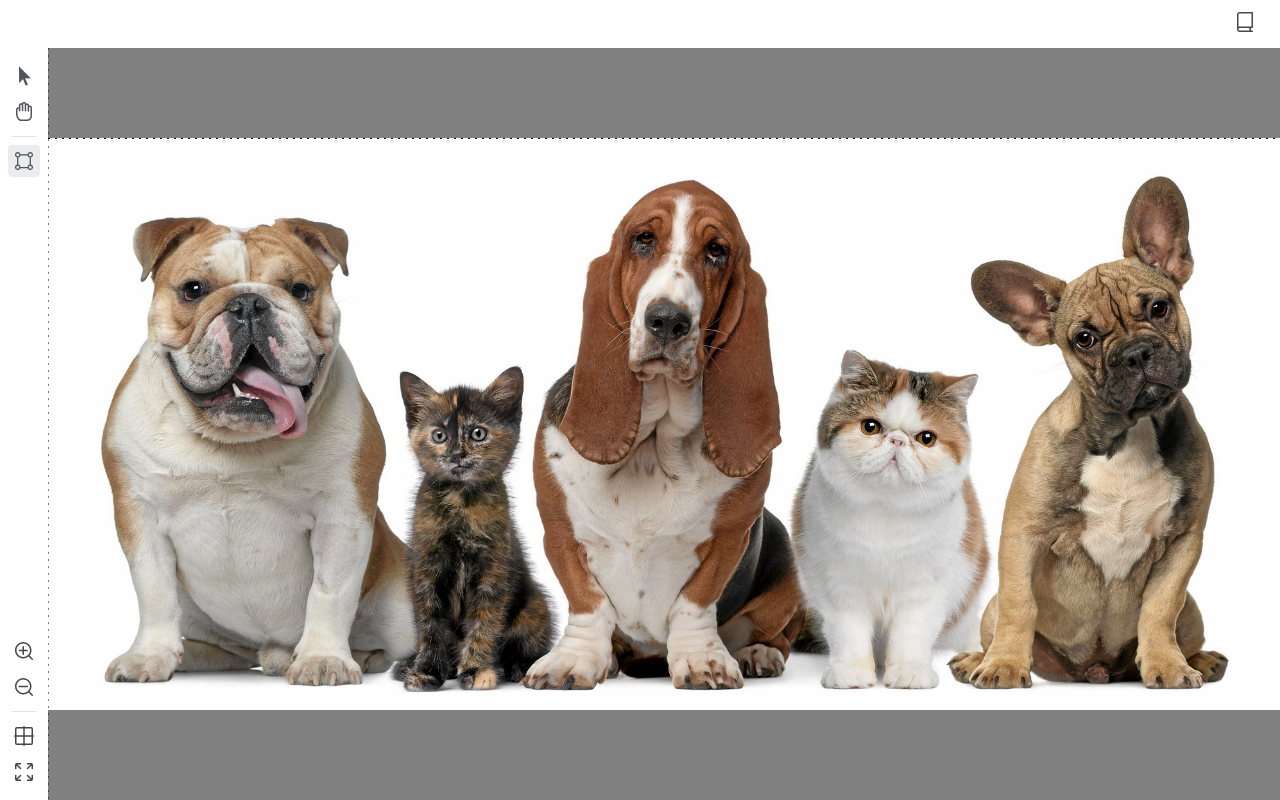
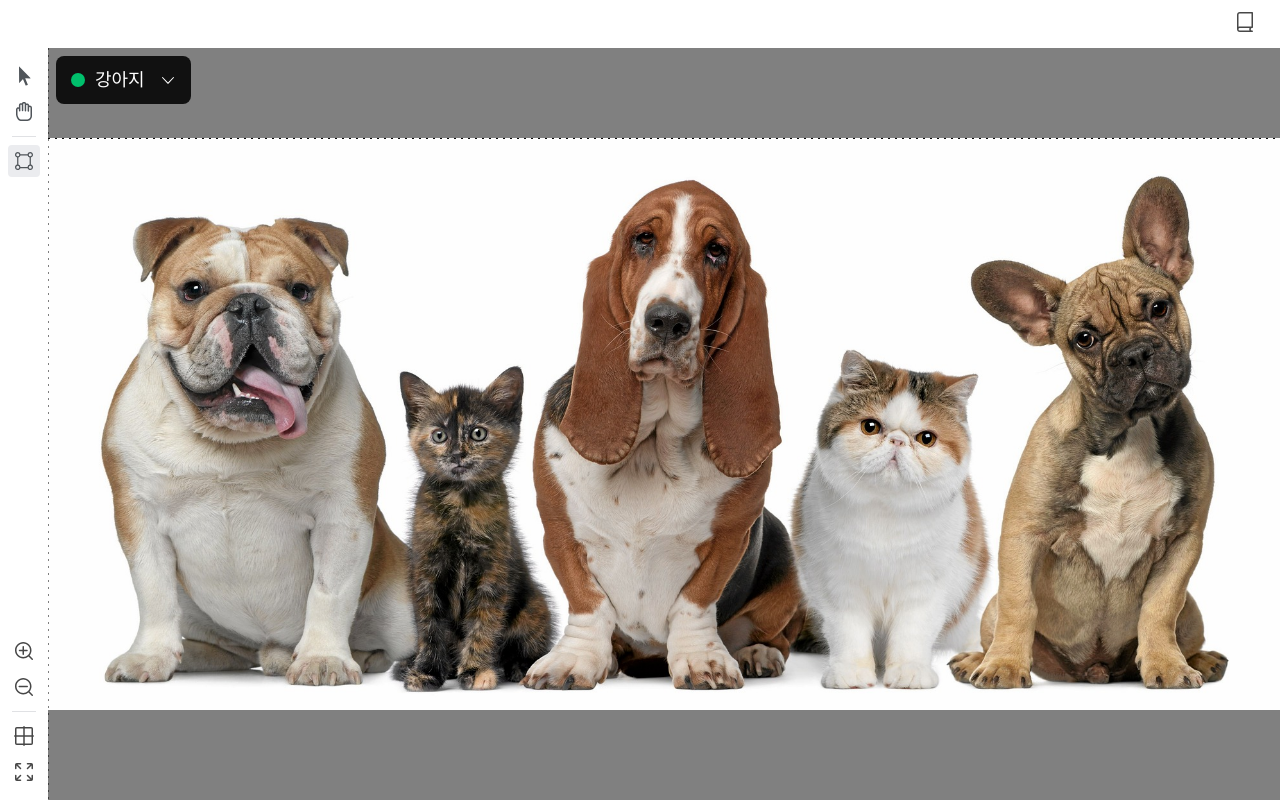
Before and after one commit to msm0748/bounding-box, a React (Create React App) app: page / in a window 1280 px wide. Both pictures are taken after a click on the button 24 px from the left and 161 px from the top of the page. Built offline with nearby package versions, Linux system fonts and the light colour scheme.

Commit message:
feat: Add Category logic

```diff
--- a/src/components/bounding/Canvas.tsx
+++ b/src/components/bounding/Canvas.tsx
@@ -1,8 +1,9 @@
 import React from "react";
 import { useRef, useState, useEffect, useLayoutEffect, useCallback, Dispatch, SetStateAction } from "react";
 import styled from "styled-components";
-import { ISize, IElements, ISelectedElement, Point } from "./index.type";
+import { ISize, IElements, ISelectedElement, Point, ICategory } from "./index.type";
 import CanvasHandler from "./CanvasHandler";
+import CategoryDropDown from "./category";
 import test from "../../assets/images/test.jpg";
 
 interface Props {
@@ -13,6 +14,9 @@ interface Props {
     setSelectedElement: Dispatch<SetStateAction<ISelectedElement | null>>;
     isReset: boolean;
     setIsReset: Dispatch<SetStateAction<boolean>>;
+    category: ICategory;
+    setCategory: Dispatch<SetStateAction<ICategory>>;
+    categoryList: ICategory[];
 }
 
 const StyledWrap = styled.div`
@@ -48,7 +52,7 @@ const MIN_SCALE = 0.1;
 const image = new Image();
 image.src = test;
 
-function Canvas({ tool, elements, setElements, selectedElement, setSelectedElement, isReset, setIsReset }: Props) {
+function Canvas({ tool, elements, setElements, selectedElement, setSelectedElement, isReset, setIsReset, category, setCategory, categoryList }: Props) {
     const wrapRef = useRef<HTMLDivElement>(null);
     const [canvasSize, setCanvasSize] = useState<ISize>({ width: 0, height: 0 });
     const [drawImageSize, setDrawImageSize] = useState<ISize>({ width: 0, height: 0 });
@@ -230,16 +234,18 @@ function Canvas({ tool, elements, setElements, selectedElement, setSelectedEleme
             ctx.drawImage(image, 0, (canvasSize.height - imageHeight) / 2, imageWidth, imageHeight);
 
             const resizePointRect = RESIZE_POINT + 3 / scale;
-            elements.forEach(({ id, sX, sY, cX, cY }) => {
+            elements.forEach(({ id, sX, sY, cX, cY, color }) => {
                 const width = cX - sX;
                 const height = cY - sY;
                 ctx.setLineDash([0]);
+                ctx.strokeStyle = color;
                 ctx.lineWidth = 2 / scale;
                 ctx.strokeRect(sX, sY, width, height);
 
                 if (getElementId === id) {
                     if (!selectedElement || selectedElement.id !== getElementId) {
                         ctx.globalAlpha = 0.5;
+                        ctx.fillStyle = color;
                         ctx.fillRect(sX, sY, width, height);
                         ctx.globalAlpha = 1;
                     }
@@ -330,6 +336,7 @@ function Canvas({ tool, elements, setElements, selectedElement, setSelectedEleme
 
     return (
         <StyledWrap ref={wrapRef}>
+            {tool === "bounding" && <CategoryDropDown category={category} setCategory={setCategory} categoryList={categoryList} isAbsolute={true} />}
             <StyledCanvas ref={canvasRef} width={canvasSize.width} height={canvasSize.height}></StyledCanvas>
             <CanvasHandler
                 tool={tool}
@@ -349,6 +356,7 @@ function Canvas({ tool, elements, setElements, selectedElement, setSelectedEleme
                 scale={scale}
                 drawImageSize={drawImageSize}
                 getMouseOverElement={getMouseOverElement}
+                category={category}
             ></CanvasHandler>
         </StyledWrap>
     );
--- a/src/components/bounding/CanvasHandler.tsx
+++ b/src/components/bounding/CanvasHandler.tsx
@@ -1,6 +1,6 @@
 import { useRef, useState, useEffect, useCallback, Dispatch, SetStateAction } from "react";
 import styled from "styled-components";
-import { ISize, IElements, ISelectedElement, Point } from "./index.type";
+import { ISize, IElements, ISelectedElement, Point, ICategory } from "./index.type";
 
 interface Props {
     tool: "select" | "move" | "bounding";
@@ -20,6 +20,7 @@ interface Props {
     scale: number;
     drawImageSize: ISize;
     getMouseOverElement: (element: ISelectedElement | undefined) => void;
+    category: ICategory;
 }
 
 const StyledCanvas = styled.canvas`
@@ -30,10 +31,6 @@ const StyledCanvas = styled.canvas`
 `;
 
 const ORIGIN = { x: 0, y: 0 };
-
-const createElement = (id: number, sX: number, sY: number, cX: number, cY: number) => {
-    return { id, sX, sY, cX, cY };
-};
 
 const adjustElementCoordinates = (element: IElements) => {
     //오른쪽에서 왼쪽으로 그릴때 좌표값 제대로  잡아주기
@@ -140,6 +137,7 @@ function Canvas({
     scale,
     drawImageSize,
     getMouseOverElement,
+    category,
 }: Props) {
     const canvasRef = useRef<HTMLCanvasElement>(null);
     const [ctx, setCtx] = useState<CanvasRenderingContext2D | null>(null);
@@ -156,6 +154,13 @@ function Canvas({
         const context = canvas.getContext("2d");
         setCtx(context);
     }, [canvasSize]);
+
+    const createElement = useCallback(
+        (id: number, sX: number, sY: number, cX: number, cY: number, color: string = category.color, title: string = category.title) => {
+            return { id, sX, sY, cX, cY, color, title };
+        },
+        [category]
+    );
 
     const nearPoint = useCallback(
         (offsetX: number, offsetY: number, x: number, y: number, name: string, cX?: number, cY?: number) => {
@@ -242,13 +247,13 @@ function Canvas({
     );
 
     const updateElement = useCallback(
-        (id: number, sX: number, sY: number, cX: number, cY: number) => {
-            const updateElement = createElement(id, sX, sY, cX, cY);
+        (id: number, sX: number, sY: number, cX: number, cY: number, color: string, title: string) => {
+            const updateElement = createElement(id, sX, sY, cX, cY, color, title);
 
             const elementsCopy = [...elements].map((element) => (element.id === id ? updateElement : element));
             setElements(elementsCopy);
         },
-        [elements, setElements]
+        [elements, setElements, createElement]
     );
     const crosshair = useCallback(() => {
         const canvas = canvasRef.current!;
@@ -320,7 +325,7 @@ function Canvas({
                 }
             }
         },
-        [tool, action, isImageMove, setElements, getElementPosition, setSelectedElement, handleZoomMouseDown, getZoomPosition]
+        [tool, action, isImageMove, setElements, getElementPosition, setSelectedElement, handleZoomMouseDown, getZoomPosition, createElement]
     );
     const handleMouseMove = useCallback(
         (e: React.MouseEvent) => {
@@ -334,8 +339,8 @@ function Canvas({
                 if (action === "drawing") {
                     const { zoomPosX, zoomPosY } = getZoomPosition(offsetX, offsetY);
                     const index = elements.length - 1;
-                    const { id, sX, sY } = elements[index];
-                    updateElement(id, sX, sY, zoomPosX, zoomPosY);
+                    const { id, sX, sY, color, title } = elements[index];
+                    updateElement(id, sX, sY, zoomPosX, zoomPosY, color, title);
                 }
             } else if (tool === "select") {
                 const element = getElementPosition(offsetX, offsetY);
@@ -347,7 +352,7 @@ function Canvas({
                 if (action === "moving") {
                     const canvas = canvasRef.current!;
                     if (!selectedElement) return;
-                    const { id, sX, sY, cX, cY, startX, startY } = selectedElement;
+                    const { id, sX, sY, cX, cY, startX, startY, color, title } = selectedElement;
                     if (!(startX && startY)) return;
                     const { zoomPosX, zoomPosY } = getZoomPosition(offsetX, offsetY);
 
@@ -366,18 +371,18 @@ function Canvas({
                     if (newY + height > (canvas.height + drawImageSize.height) / 2) newY = (canvas.height + drawImageSize.height) / 2 - height;
                     //canvas 이탈 금지
 
-                    updateElement(id, newX, newY, newX + width, newY + height);
+                    updateElement(id, newX, newY, newX + width, newY + height, color, title);
                 } else if (action === "resizing") {
                     if (!selectedElement) return;
                     const { position, startX, startY, ...coordinates } = selectedElement;
-                    const { id } = selectedElement;
+                    const { id, color, title } = selectedElement;
                     const { zoomPosX, zoomPosY } = getZoomPosition(offsetX, offsetY);
 
                     if (!position) return;
                     if (!(startX && startY)) return;
                     const { sX, sY, cX, cY } = resizedCoordinates(zoomPosX, zoomPosY, position, coordinates, startX, startY);
 
-                    updateElement(id, sX, sY, cX, cY);
+                    updateElement(id, sX, sY, cX, cY, color, title);
                 }
             }
         },
@@ -404,17 +409,17 @@ function Canvas({
             const { offsetX, offsetY } = e.nativeEvent;
             if (tool === "bounding") {
                 const index = elements.length - 1;
-                const { id, sX, sY, cX, cY } = adjustElementCoordinates(elements[index]);
+                const { id, sX, sY, cX, cY, color, title } = adjustElementCoordinates(elements[index]);
                 const { zoomPosX, zoomPosY } = getZoomPosition(offsetX, offsetY);
                 if (Math.abs(sX - zoomPosX) < 5 && Math.abs(sY - zoomPosY) < 5) return; // 마우스 클릭으로도 그릴 수 있게
-                updateElement(id, sX, sY, cX, cY);
+                updateElement(id, sX, sY, cX, cY, color, title);
             } else if (tool === "select") {
                 if (selectedElement) {
                     if (action === "resizing") {
                         const element = elements.find((element) => element.id === selectedElement.id);
                         if (!element) return;
-                        const { id, sX, sY, cX, cY } = adjustElementCoordinates(element);
-                        updateElement(id, sX, sY, cX, cY);
+                        const { id, sX, sY, cX, cY, color, title } = adjustElementCoordinates(element);
+                        updateElement(id, sX, sY, cX, cY, color, title);
                     }
                     const updateSelectedElement = [...elements].find((element) => element.id === selectedElement.id);
                     if (updateSelectedElement) {
--- a/src/components/bounding/Main.tsx
+++ b/src/components/bounding/Main.tsx
@@ -2,24 +2,40 @@ import { useState } from "react";
 import styled from "styled-components";
 import LeftBar from "./LeftBar";
 import Canvas from "./Canvas";
-import { IElements, ISelectedElement } from "./index.type";
+import { ICategory, IElements, ISelectedElement } from "./index.type";
 
 const StyledWrap = styled.main`
     display: flex;
     width: 100%;
     height: calc(100% - 48px);
 `;
+
+const categoryList = [
+    {
+        title: "강아지",
+        color: "rgb(0, 192, 108)",
+    },
+    {
+        title: "고양이",
+        color: "rgb(255, 91, 208)",
+    },
+];
+
 function Main() {
     const [elements, setElements] = useState<IElements[]>([]);
     const [tool, setTool] = useState<"select" | "move" | "bounding">("select");
     const [selectedElement, setSelectedElement] = useState<ISelectedElement | null>(null);
     const [isReset, setIsReset] = useState<boolean>(false);
+    const [category, setCategory] = useState<ICategory>(categoryList[0]);
 
     return (
         <StyledWrap>
             <LeftBar tool={tool} setTool={setTool} setIsReset={setIsReset} />
             <Canvas
                 tool={tool}
+                category={category}
+                setCategory={setCategory}
+                categoryList={categoryList}
                 elements={elements}
                 setElements={setElements}
                 selectedElement={selectedElement}
--- /dev/null
+++ b/src/components/bounding/category/CategoryItem.tsx
@@ -0,0 +1,34 @@
+import { Dispatch, SetStateAction } from "react";
+import styled from "styled-components";
+import { ICategory } from "../index.type";
+import StyledCategoryItem from "./ColorPointItem";
+
+interface Props extends ICategory {
+    setCategory: Dispatch<SetStateAction<ICategory>>;
+    setIsDropDown: Dispatch<SetStateAction<boolean>>;
+}
+
+const StyledItem = styled.li`
+    display: flex;
+    align-items: center;
+    padding: 15px;
+    &: hover {
+        background: rgba(0, 0, 0, 0.04);
+    }
+`;
+
+function CategoryItem({ title, color, setCategory, setIsDropDown }: Props) {
+    const hadleOnClick = () => {
+        setCategory({ title, color });
+        setIsDropDown((prev) => !prev);
+    };
+    return (
+        <>
+            <StyledItem onClick={hadleOnClick}>
+                <StyledCategoryItem title={title} color={color} />
+            </StyledItem>
+        </>
+    );
+}
+
+export default CategoryItem;
--- /dev/null
+++ b/src/components/bounding/category/ColorPoint.style.ts
@@ -0,0 +1,11 @@
+import styled from "styled-components";
+
+const StyledColorPoint = styled.div<{ color: string }>`
+    width: 14px;
+    height: 14px;
+    border-radius: 7px;
+    margin-right: 10px;
+    background: ${(props) => props.color};
+`;
+
+export default StyledColorPoint;
--- /dev/null
+++ b/src/components/bounding/category/index.tsx
@@ -0,0 +1,103 @@
+import { useState, Dispatch, SetStateAction } from "react";
+import styled, { css } from "styled-components";
+import StyledColorPoint from "./ColorPoint.style";
+import CategoryItem from "./CategoryItem";
+import { ICategory } from "../index.type";
+
+interface Props {
+    category: ICategory;
+    setCategory: Dispatch<SetStateAction<ICategory>>;
+    categoryList: ICategory[];
+    isAbsolute?: boolean;
+}
+
+const StyledDropDownWrap = styled.div<{ isAbsolute?: boolean }>`
+    ${(props) =>
+        props.isAbsolute &&
+        css`
+            position: absolute;
+            top: 8px;
+            left: 8px;
+        `}
+
+    z-index: 100;
+    font-size: 18px;
+    & > * {
+        border-radius: 8px;
+        cursor: pointer;
+    }
+`;
+
+const StyledCategory = styled.div`
+    background: rgba(0, 0, 0, 0.87);
+    color: #fff;
+    display: flex;
+    align-items: center;
+    padding: 15px;
+    display: flex;
+    justify-content: space-between;
+`;
+const StyledSelect = styled.div`
+    margin-right: 15px;
+`;
+
+const StyledList = styled.ul`
+    background: #fff;
+    box-shadow: rgb(0 0 0 / 7%) 0px 4px 16px;
+`;
+const StyledBlock = styled.div`
+    display: flex;
+    align-items: center;
+`;
+
+function Category({ category, setCategory, categoryList, isAbsolute }: Props) {
+    const [isDropDown, setIsDropDown] = useState(false);
+    const handleDropDown = () => {
+        setIsDropDown((prev) => !prev);
+    };
+    return (
+        <StyledDropDownWrap isAbsolute={isAbsolute}>
+            <StyledCategory onClick={handleDropDown}>
+                <StyledBlock>
+                    <StyledColorPoint color={category.color} />
+                    <StyledSelect>{category.title}</StyledSelect>
+                </StyledBlock>
+                {isDropDown ? (
+                    <svg width="16" height="16" fill="#fff" xmlns="http://www.w3.org/2000/svg" fillOpacity="1" viewBox="0 0 96 96">
+                        <path
+                            fillRule="evenodd"
+                            clipRule="evenodd"
+                            d="M48 25a3 3 0 0 1 2.183.942l33 35a3 3 0 1 1-4.366 4.116L48 32.373 17.183 65.058a3 3 0 0 1-4.366-4.116l33-35A3 3 0 0 1 48 25Z"
+                            fill="current"
+                            fillOpacity="current"
+                        ></path>
+                    </svg>
+                ) : (
+                    <svg width="16" height="16" fill="#fff" xmlns="http://www.w3.org/2000/svg" fillOpacity="1" viewBox="0 0 96 96">
+                        <path
+                            fillRule="evenodd"
+                            clipRule="evenodd"
+                            d="M48 71a3 3 0 0 1-2.183-.942l-33-35a3 3 0 1 1 4.366-4.116L48 63.627l30.817-32.685a3 3 0 0 1 4.366 4.116l-33 35A3 3 0 0 1 48 71Z"
+                            fill="current"
+                            fillOpacity="current"
+                        ></path>
+                    </svg>
+                )}
+            </StyledCategory>
+            {isDropDown && (
+                <StyledList>
+                    {categoryList.map((category, index) => (
+                        <CategoryItem
+                            key={index}
+                            title={category.title}
+                            color={category.color}
+                            setCategory={setCategory}
+                            setIsDropDown={setIsDropDown}
+                        ></CategoryItem>
+                    ))}
+                </StyledList>
+            )}
+        </StyledDropDownWrap>
+    );
+}
+export default Category;
```
Also changed, not shown: src/components/bounding/category/ColorPointItem.tsx (added, +13 -0 lines), src/components/bounding/index.type.ts (+8 -2 lines).
